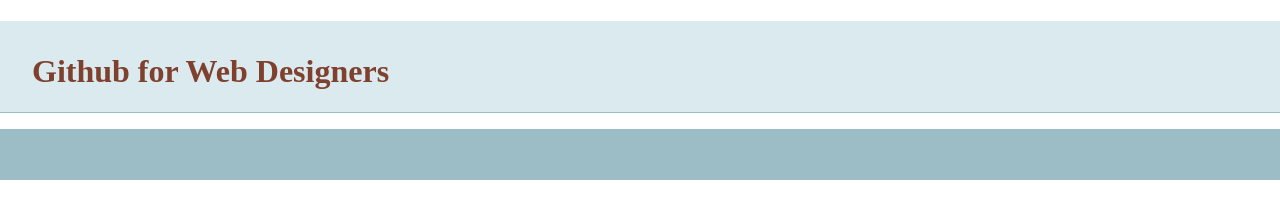
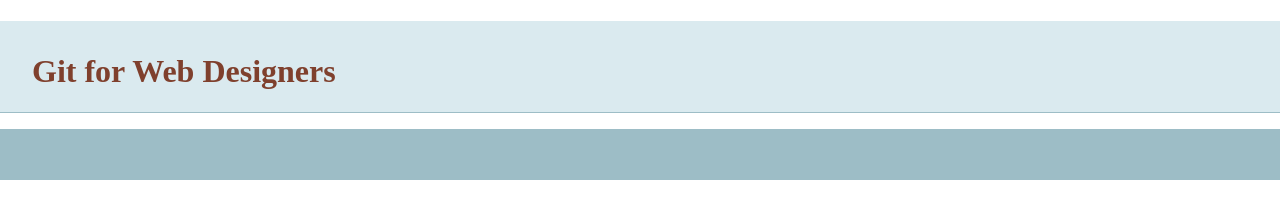
Before and after one commit to loopy3025/git-basics, a plain HTML site: page index.html in a window 1280 px wide. Drawn offline with nearby package versions, Linux system fonts and the light colour scheme.

Commit message:
fixing a thing

```diff
--- a/index.html
+++ b/index.html
@@ -14,7 +14,7 @@
     </head>
     <body>
     <header>
-	<h1><span aria-hidden="true" data-icon="&#xE087;" class="github-icon"></span> Github for Web Designers</h1>
+	<h1><span aria-hidden="true" data-icon="&#xE087;" class="github-icon"></span> Git for Web Designers</h1>
     </header>
     <nav id="pageNav">
     </nav>
```
